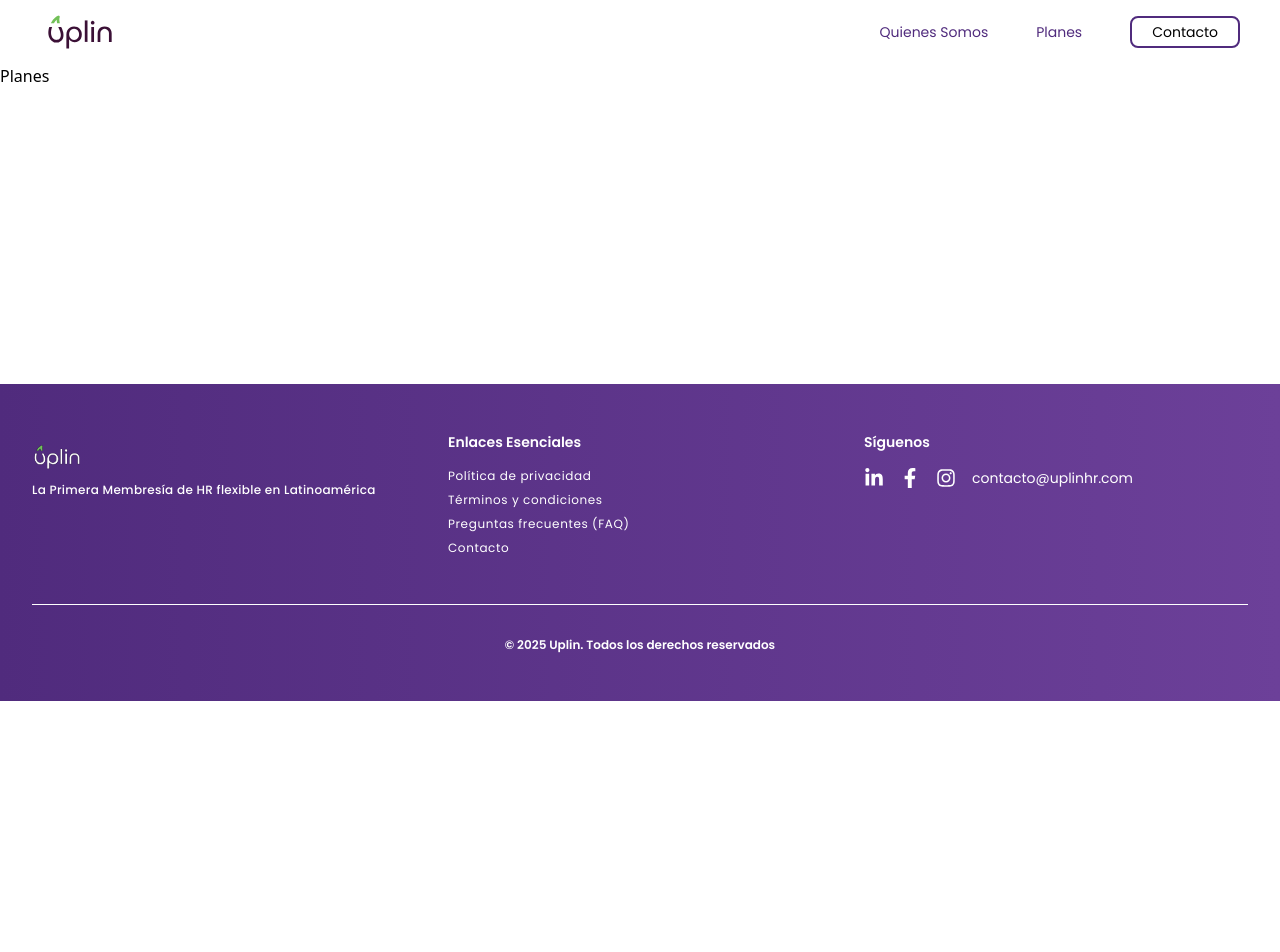
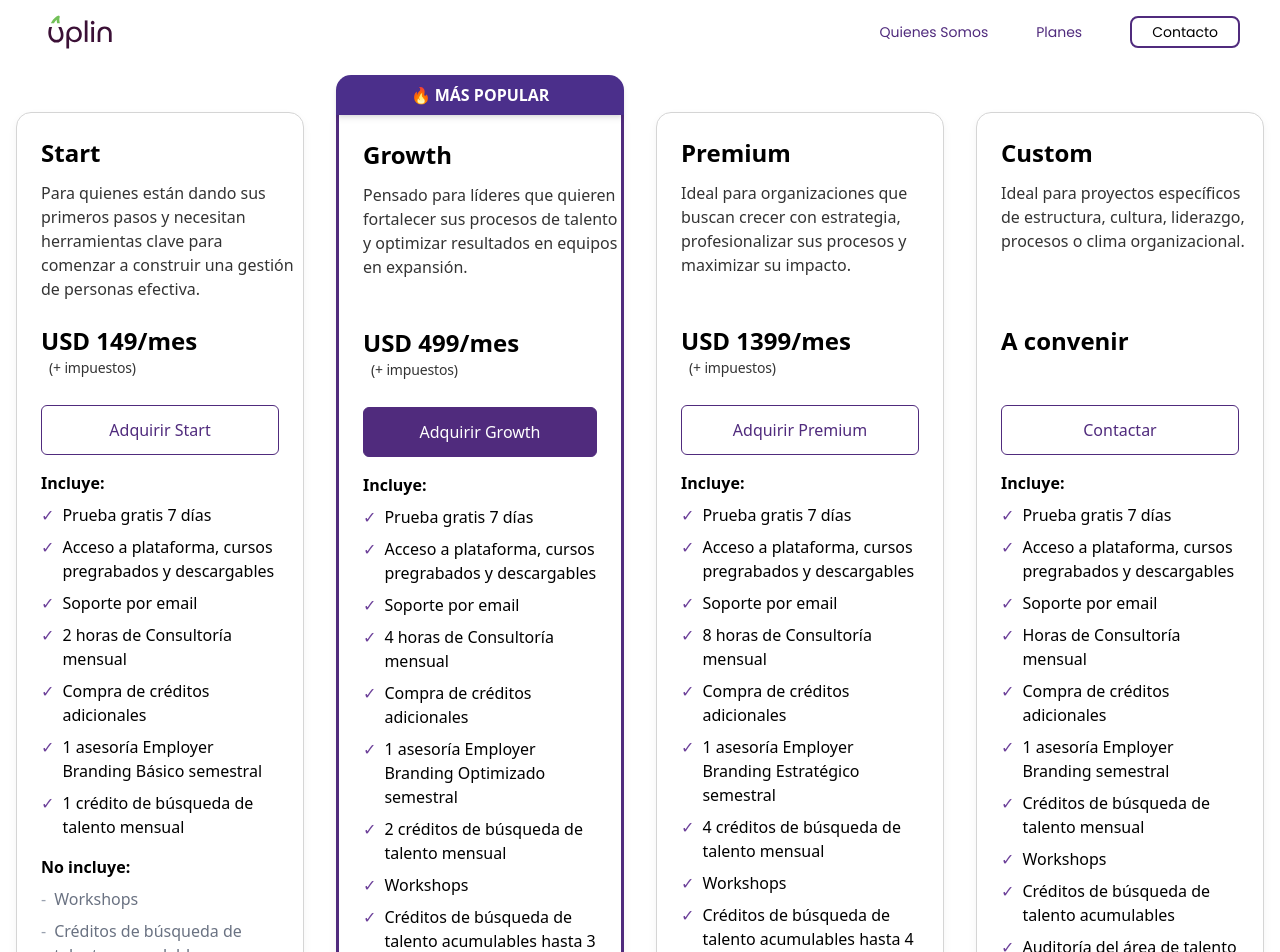
Before and after one commit to Uplinhr/uplinhr, a Next.js app: page /planes in a window 1280 px wide. Shown: the top 952 px of the page. Before the commit the page ends 800 px from the top, so only its background shows below. Built offline with nearby package versions, Linux system fonts and the light colour scheme.

Commit message:
Creé componente Card de planes, dos vistas (una para la landing de bienvenida y otra para la de planes), interfaces y utilidades

```diff
--- a/src/app/planes/page.tsx
+++ b/src/app/planes/page.tsx
@@ -1,8 +1,10 @@
+import CardsPlan from "@/views/cardsPlan";
 const Planes = () => {
   return (
-    <div className="bg-white h-80">
-      <p>Planes</p>
-    </div>
+    <section className="bg-white h-auto">
+    <CardsPlan/>
+
+    </section>
   );
 };
 
--- /dev/null
+++ b/src/components/planCard/PlanCard.tsx
@@ -0,0 +1,109 @@
+import { IPlanCardProps } from "@/interfaces";
+
+const PlanCard = ({
+  plan,
+  description,
+  price,
+  includes,
+  excludes,
+  showTaxes = true,
+  isCustom = false,
+  className = "",
+  onClick,
+}: IPlanCardProps) => {
+  const isGrowth = plan.toLowerCase() === "growth";
+
+  return (
+    <div
+      className={`relative bg-white flex flex-col h-full ${
+        isGrowth
+          ? "border-[3px] border-[#502B7D] rounded-b-[15px]"
+          : "border border-[#D5D5D5] rounded-[15px]"
+      } ${className}`}
+      style={{
+        boxShadow: "0px 4px 10px rgba(0, 0, 0, 0.05)",
+      }}
+      onClick={onClick}
+    >
+      {isGrowth && (
+        <div
+          className="
+            absolute -top-10 left-0 right-0
+            w-[calc(100%+6px)] -mx-[3px]
+            bg-[#4B2F8B] text-white font-bold text-base uppercase
+            rounded-t-[15px]
+            flex items-center justify-center
+            select-none
+            z-10
+            h-10
+            shadow-md
+          "
+        >
+          🔥 MÁS POPULAR
+        </div>
+      )}
+
+      <div className="p-6 flex flex-col h-full font-poppins">
+        <div className="min-h-[180px] mb-2">
+          <h3 className="text-2xl font-bold text-black">{plan}</h3>
+          <p className="mt-3 w-64 h-28 justify-center text-black/80 text-base font-normal leading-normal">{description}</p>
+        </div>
+
+        <div className="min-h-[130px] mb-4 flex flex-col justify-between flex-shrink-0">
+          <div>
+            <p className="text-2xl font-bold text-black">{price}</p>
+            {showTaxes && (
+              <p className="ml-2 text-[14px] font-normal leading-[150%] tracking-[-0.154px] text-[rgba(0,0,0,0.80)] font-poppins">
+                (+ impuestos)
+              </p>
+            )}
+          </div>
+          <div className="mt-auto">
+            <button
+              className={`w-full mt-4 hover:cursor-pointer rounded-[6px] border border-[#502B7D] text-center font-[400] text-[16px] leading-[48px] transform transition-transform duration-200 hover:scale-[1.03]
+    ${isGrowth ? "bg-[#502B7D] text-white" : "bg-transparent text-[#502B7D]"}`}
+            >
+              {isCustom ? "Contactar" : `Adquirir ${plan}`}
+            </button>
+          </div>
+        </div>
+
+        <div className="flex-grow flex flex-col justify-start">
+          <div className="grid gap-4">
+            <div>
+              <h4 className="font-semibold text-[rgba(0, 0, 0, 0.80);] mb-2">
+                Incluye:
+              </h4>
+              <ul className="space-y-2">
+                {includes.map((item, i) => (
+                  <li key={`inc-${i}`} className="flex items-baseline">
+                    <span className="text-[#6C4099] mr-2">✓</span>
+                    <span className="text-[rgba(0, 0, 0, 0.80);]">{item}</span>
+                  </li>
+                ))}
+              </ul>
+            </div>
+
+            {excludes.length > 0 && (
+              <div>
+                <h4 className="font-semibold text-[rgba(0, 0, 0, 0.80);] mb-2">
+                  No incluye:
+                </h4>
+                <ul className="space-y-2">
+                  {excludes.map((item, i) => (
+                    <li key={`exc-${i}`} className="flex items-baseline">
+                      <span className="text-gray-400 mr-2">-</span>
+                      <span className="text-gray-500">{item}</span>
+                    </li>
+                  ))}
+                </ul>
+              </div>
+            )}
+          </div>
+        </div>
+      </div>
+    </div>
+  );
+};
+
+export default PlanCard;
--- /dev/null
+++ b/src/interfaces/index.ts
@@ -0,0 +1,14 @@
+export interface IPlan {
+  plan: string;
+  description: string;
+  price: string;
+  includes: string[];
+  excludes: string[];
+  showTaxes?: boolean;
+  isCustom?: boolean;
+}
+
+export interface IPlanCardProps extends IPlan {
+  className?: string;
+  onClick?: () => void;
+}
--- /dev/null
+++ b/src/utils/plans.ts
@@ -0,0 +1,86 @@
+export const PLANS_DATA = [
+  {
+    plan: "Start",
+    description: "Para quienes están dando sus primeros pasos y necesitan herramientas clave para comenzar a construir una gestión de personas efectiva.",
+    price: "USD 149/mes",
+    includes: [
+      "Prueba gratis 7 días",
+      "Acceso a plataforma, cursos pregrabados y descargables",
+      "Soporte por email",
+      "2 horas de Consultoría mensual",
+      "Compra de créditos adicionales",
+      "1 asesoría Employer Branding Básico semestral",
+      "1 crédito de búsqueda de talento mensual"
+    ],
+    excludes: [
+      "Workshops",
+      "Créditos de búsqueda de talento acumulables",
+      "Auditoría del área de talento",
+      "Proyectos especiales o desafíos puntuales"
+    ],
+    showTaxes: true
+  },
+  {
+    plan: "Growth",
+    description: "Pensado para líderes que quieren fortalecer sus procesos de talento y optimizar resultados en equipos en expansión.",
+    price: "USD 499/mes",
+    includes: [
+      "Prueba gratis 7 días",
+      "Acceso a plataforma, cursos pregrabados y descargables",
+      "Soporte por email",
+      "4 horas de Consultoría mensual",
+      "Compra de créditos adicionales",
+      "1 asesoría Employer Branding Optimizado semestral",
+      "2 créditos de búsqueda de talento mensual",
+      "Workshops",
+      "Créditos de búsqueda de talento acumulables hasta 3 meses"
+    ],
+    excludes: [
+      "Auditoría del área de talento",
+      "Proyectos especiales o desafíos puntuales"
+    ],
+    showTaxes: true
+  },
+  {
+    plan: "Premium",
+    description: "Ideal para organizaciones que buscan crecer con estrategia, profesionalizar sus procesos y maximizar su impacto.",
+    price: "USD 1399/mes",
+    includes: [
+      "Prueba gratis 7 días",
+      "Acceso a plataforma, cursos pregrabados y descargables",
+      "Soporte por email",
+      "8 horas de Consultoría mensual",
+      "Compra de créditos adicionales",
+      "1 asesoría Employer Branding Estratégico semestral",
+      "4 créditos de búsqueda de talento mensual",
+      "Workshops",
+      "Créditos de búsqueda de talento acumulables hasta 4 meses",
+      "Auditoría del área de talento"
+    ],
+    excludes: [
+      "Proyectos especiales o desafíos puntuales"
+    ],
+    showTaxes: true
+  },
+  {
+    plan: "Custom",
+    description: "Ideal para proyectos específicos de estructura, cultura, liderazgo, procesos o clima organizacional.",
+    price: "A convenir",
+    includes: [
+      "Prueba gratis 7 días",
+      "Acceso a plataforma, cursos pregrabados y descargables",
+      "Soporte por email",
+      "Horas de Consultoría mensual",
+      "Compra de créditos adicionales",
+      "1 asesoría Employer Branding semestral",
+      "Créditos de búsqueda de talento mensual",
+      "Workshops",
+      "Créditos de búsqueda de talento acumulables",
+      "Auditoría del área de talento",
+      "Proyectos especiales o desafíos puntuales"
+    ],
+    excludes: [],
+    showTaxes: false,
+    isCustom: true
+  }
+];
--- /dev/null
+++ b/src/views/cardsPlan.tsx
@@ -0,0 +1,20 @@
+import PlanCard from '@/components/planCard/PlanCard';
+import { PLANS_DATA } from '@/utils/plans';
+
+const CardsPlanView = () => {
+  return (
+    <section className="py-12 px-4 max-w-7xl mx-auto">
+      <div className="grid grid-cols-1 md:grid-cols-2 lg:grid-cols-4 gap-8">
+        {PLANS_DATA.map((plan) => (
+          <PlanCard
+            key={plan.plan}
+            {...plan}
+            className="hover:shadow-lg transition-all"
+          />
+        ))}
+      </div>
+    </section>
+  );
+};
+
+export default CardsPlanView;
--- /dev/null
+++ b/src/views/cardsPlanLanding.tsx
@@ -0,0 +1,22 @@
+import PlanCard from '@/components/planCard/PlanCard';
+import { PLANS_DATA } from '@/utils/plans';
+
+const CardsPlanLanding = () => {
+  const nonCustomPlans = PLANS_DATA.filter((plan) => !plan.isCustom);
+
+  return (
+    <section className="py-12 px-4 max-w-7xl mx-auto">
+      <div className="grid grid-cols-1 md:grid-cols-2 lg:grid-cols-3 gap-8">
+        {nonCustomPlans.map((plan) => (
+          <PlanCard
+            key={plan.plan}
+            {...plan}
+            className="hover:shadow-lg transition-all"
+          />
+        ))}
+      </div>
+    </section>
+  );
+};
+
+export default CardsPlanLanding;
```
Also changed, not shown: src/components/qaCard/QaCard.tsx (added).
